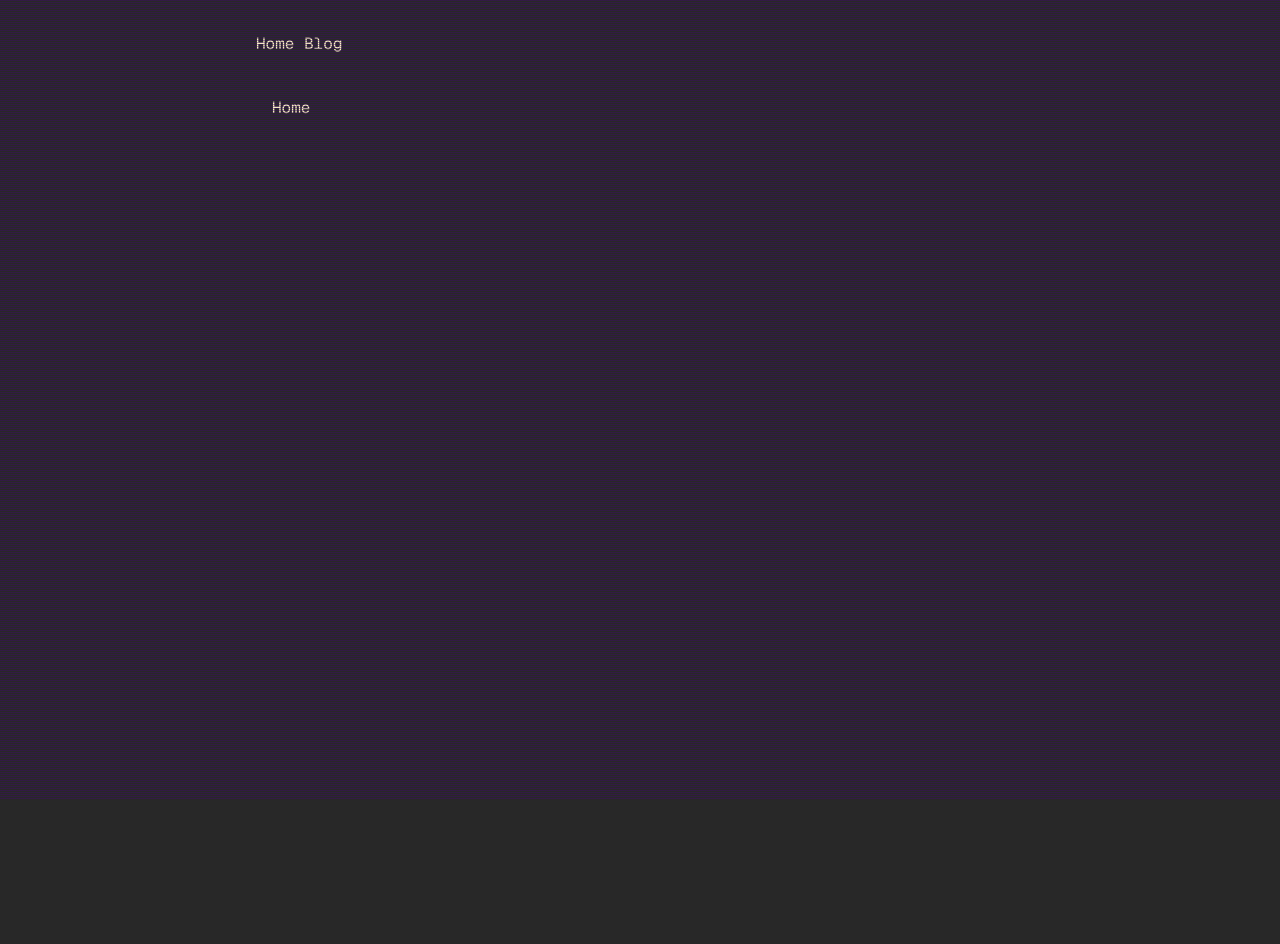
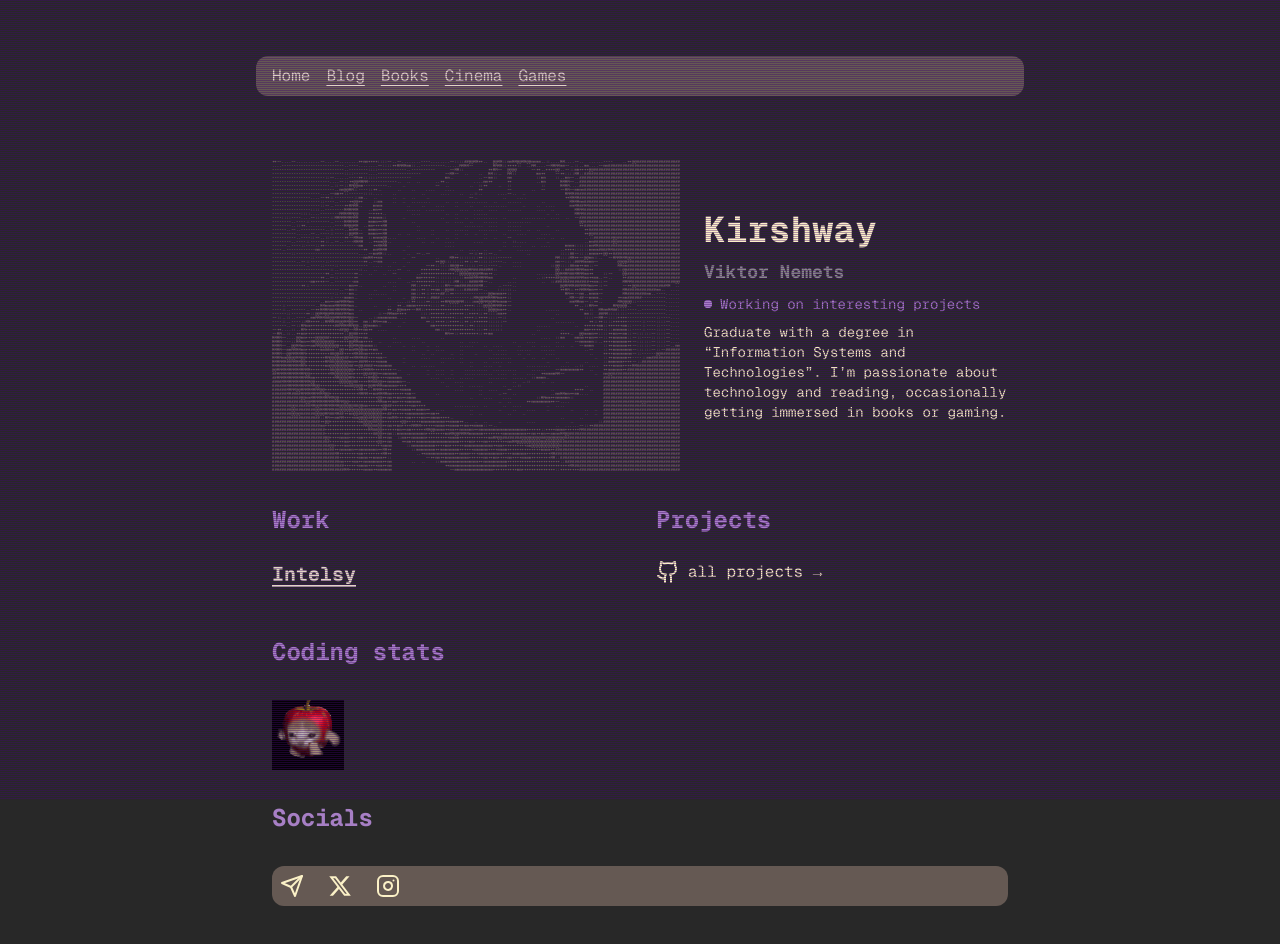
Before and after one commit to KirshWay/kirsh-about, an Astro site: page / in a window 1280 px wide. Before the commit the page ends 800 px from the top, so only its background shows below. Built offline with nearby package versions, Linux system fonts and the light colour scheme; Astro itself is replaced by a stand-in of ours.

Commit message:
feat: update of the homepage and styles
- Added Header component to improve navigation structure
- Updated the homepage content with the addition of sections about work, projects and social media
- Added new styles for links and animations

```diff
--- /dev/null
+++ b/src/components/AsciiImage.astro
@@ -0,0 +1,81 @@
+<pre
+  class="text-[#928374] text-[4px] leading-none font-mono whitespace-pre">
+++--....--..........--....--........++mm++++::::--..--........----........--::::##@@MM++..  @@MM::mmMM@@MM@@mmmm..::....MM....--..  ......----    ..++@@##################
+....--------------------------..----........--::::++MMMMmm::..----------......MMMM--        MMMM::++++::  ..MM....--MMMMmm--..::..mm....--mm##############################
+------------------------------..--------::::------------..----------      --MM::          ++MM--  @@@@      --++..++++@@..--::mm++++@@####################################
+------------------------------::::------....------------------          --MM--  ..    ..  MM::..  MM::        mm++    --++::::MM::########################################
+----------------------::--......----++::::::--------------              mm..          ..--mm::    mm          ::mm    ::..mm--..##########################################
+------------------------....--::++@@MMMM------------..  ..  ..      ..++..          ....mm++      ++          ..mm      MMMM--..##########################################
+------------------------..::--::MM@@mm----------..    ..            --  ..        ..  ::++    ..  ::            ::      MMMM....##########################################
+--------------------------..mm@@MM::----::++..      ..    ..    ....    ....          ++          --        ..  --      --MM--mmmm########################################
+--------------------....--mm++::------::::....    ..          ..      ....    ..  ..::..      ....--..  ..                MMMM############################################
+----------------....--++::--------::mm..  ..      ..  ..  ..    ..                --..          ..    ....                ++MMMM##########################################
+--------------------::----..----++@@++    ::mm    ..  ..  ........      ..  ..  ..........  ..    ......        ..          MMMMmm########################################
+--------------------::--..----++MMMM..    mmmm          ..    ..    ....    ..    ..    ..........      ..    ..  ....      mmMM##MM######################################
+----------------::::..--------MMMMMM    ..mm++          ......  ........      ....  ....  ....    ......      ....  ..        MMMM########################################
+------------::::....--------MMMMMM@@    --++++..          ....          ..  ..      ......                        ..  ..      MMMM########################################
+----::::----....--::----::MMMMMMMMMM    ++mmmm::      ..              ..    ..  ..  ..........  ..      ..........  ....  ..  --##########################################
+--------..----::--------..----MMMMMM    mmmm++MM          ..            ..  ....  ..    ......    ..........                    @@########################################
+--------..::++............----MM@@MM  ..mm++++MM            ..                  ........  ....    ......          ..            ++########################################
+------..--..----------..::----..mmMM..  mmmm++mm            ..    ..    ..  ......    ........    ......  ..  ..      ..          ++######################################
+----------......--..----::----::@@MM--  mmmm++MM    ..  ..        ..        ..  ..  ..  ..      ..    ....      ....              ++@@####################################
+----------..----::--..::------++--MMmm  ::mmmm@@....        ....    ..  ..  ..          ..  ..    --          ....  ..  ..        ..::########@@##########################
+--------..----::----++::..--..----MMMM  ..++mm@@..            ..  ..    ....        ....        ..  ::....        ..              ..mm########@@##########################
+------..----::----::++--------------mm    ++MMMM        ..              ....                    ..  ....    ..  ....      mmmm::::::mmMM##################################
+----..------------mm------------------++  mmMMMM      ..                      ..  ....  ..    ..      ......            ..++++::::::mmmm####MM############################
+--------::--------------------------....--mmMM::..      ..  --..--          ..    --::++::--..            ..            ::::##--::::mmmm++@@++############################
+----------------::--------------------mmMM++mm        ..  --        ..    MM++::::::::++::::::------                  MM::::MM++--@@mm::..  --MMMMMM@@####################
+----------..--::------::--------------++..--mm    ..    ..          ++@@::::::::++::++::::::----..  ....              mm--::::##MMmmmm--        @@@@######################
+--------------..----::----::------------  ....  ..    ..        --++::::::##@@++::::::--::----..    ....            ::@@::::##mm++mm::--        MMmm######################
+------------------------::..--------::..  ..    ....--  ..    ++++++++::::MM@@@@@@MM######MM::                        @@::####MMMMmm++          ::@@######################
+----------------------++..--------++..  ..    ..  --        ..++++++++++++++::@@@@@@@@MMmm++..                ........@@MMMM##MMMMmm++    ::--    @@######################
+--------------------++..--::------++                ..      mm++++++::::::::::::mm##MMMMMMmm        ..        ..::++++##@@@@####MMmm++mm..--..    ++######################
+----------------mm++++--..--------mm            ....    ..--++++++++::::::::MM::::####MM--..      ....          ..  ::##############++mm::--      MMMM##################@@
+------------++::----------------mm++..        ..  ..      MM::++++::::::MM--mm########MM..    ..----..                  @@MMMM##MMMMmm++::--      --++@@############MM  ..
+----------------------------..--mm::      ..      ..      mm::++::++mm::@@##::::######--..    ::::::..                  ++MM::++MMMMmm++--        MM############mm..  ....
+--------------------------::----mm..    ........          mm::++::++++##::++--------------@@mmmm++::                      MM++--mm..mmmm--        MM########mm..----......
+------::----------------::----mmmm..    ..      ..    ..  @@++++::####::----------::MM@@MMMMMMmm++::                      ..MM--##--mmmm..      ++mm######----------......
+--------------------..mm++mmMMMMmm                  ....::++::::++::::++MM@@@@MM::::mm@@MM@@MMmmmm--                        mmMMmm--::++..      MM@@@@::------------......
+----::------------..MMmmmmMMMMMMmm..      ..    ..  ++..mmmm++++++::::++::::::::++++::::@@@@MMMM++--                          ++..::MM++      MM@@@@..  ------------......
+----::..------..--++MMMM##MMMMMMmm  ..          ++..@@mm++--MM::++++++++++++++++++::::::::@@@@mm++..              ......        ++..::  MMmmMM##::::----..----------......
+------::------++::@@MM@@MM####MMmm          ::--MMmm++++      ::::++++++::++++++::++++::++::::mm++                    ..          mm::  ##MM::::::::----------------......
+--::..::..----..mmMMMM##@@MMMMMM@@--    ..::mmmmmmmm....      mm::++++++++++::::++++::++++::::--::                  ..            ::::--MM--::::++++------------::----....
+----::..----::MM++++::MMMM##@@MM@@++  mm::MM++mm..    ..        ++::++++::++++::++::++++++::::::--                    ........      ++::++::::++++++------::----::::--....
+------..--::MMmm++++++++++##MMMMMM@@..@@mmmm::      ..            mm++++++++++++::++::::::::::::              ......          ..  ++++++mm::++++++mm::----::----::----....
+--++....::..MM++++++++++++++##@@--MM++mm++  ....                    mm::::++++++++++::::++::::::              ..        ..        mm++++++::::mmmmmm::----::----::::--....
+--MM..::..++mm++++++++++++++++::@@##++++                                MM++::++++++++::++mm                ..          ++++..  @@mmmm++::::++mm++mm::--::::::--::::--....
+MMMM--....@@mm++++@@@@##++++++@@##@@++mm..        ..      ....        ..                                        ....  ::mm    mmmm++mm++--::++mmmmmm::--::----::::::--....
+MMMM----::MMmm++MM@@@@@@@@++++++@@MMmm++++  ..    ....        ..              ..  ....              ..    ....        ..      --mmmmmm::..++++mmmmmm++--::::::--::::--....
+MMMM--..@@MMmm++mmMM@@@@@@@@++++@@MM@@mmmm::    ..    ..  ..    ..  ..        ......    ..  ....      ..    ..  ....  ....  ..  --mmmm    ::++mmmmmm++--::::::--::::--..mm
+MMMM--mmMMMMmm++++++mm##mm::@@++mmMM@@mm++mm              ..    ..  ....      ..          ..  ....    ......    ......            ..--    ::++mmmmmmmm--::::::--::--######
+MMMM--@@MMMMMM++++++++++##@@##++++MM##mm++++++                ..  ..      ..  ..    ..      ......    ..  ..      ....              ..    ++++mmmmmmmm--::------@@########
+MMMMmm@@@@MM@@++++++++MM@@@@@@##++MMMM##++++mm--      ..      ....    ......  ..          ..........    ..  ..  ..    ..              ..  ::++mmmmmm++----::mm############
+MMMMMM##MMMM@@++++++++MM##@@@@@@mm++##MM++++mmmm      ..              ..      ..  ..    ..  ....  ..              ..      ..      ..      ::mmmmmm++++--::################
+MMMMMMMMMMMMMM++++++++mm@@@@@@@@##++@@####++mmmmmm        ..  ......              ..    ....  ..          ..........    ....  ..::  ....  ++++mmmm++++MM##################
+@@MMMMMMMMMMMMMM++++++++##@@@@@@@@++++MMMM++++++++--..          ..  ....  ..    ..........  ..........      ......    --mmmmmmmm++  ..    ++mmmmmm++######################
+##MMMMMMMMMMMM@@++++++++MM@@@@@@mm++++@@##@@++mmmmmm    ..      ..  ....  ..    ............  ....  ..    ....  ++mmmmMM--            ..  mm@@############################
+##MMMMMMMMMMMMMMmm++++++++MM@@@@MM++++++MM@@++++mmmmmm            ....  ....  ......      ........  ......  ::mmmm..                      ################################
+####MMMMMMMMMMMM@@++++++++++@@@@@@##++++MM##@@++mmmmmm--..            ..    ....          ..        ..  ..::    ..  ..                    ################################
+######MMMMMMMMMMMM@@++++++++++mm##@@@@++@@MMMMmmmmmm++++                ..    ..  ......        ..  ..::                          ..      ################################
+######MMMM@@MMMMMMMM@@++++++++++++++MM++::MMMM++++++++mmmm                  ....      ..  ....    --                ..        ++++  ..    ################################
+######MM####MMMMMMMMMM@@++++++++++++MMMM++mmMMMMmm++++++mm--        ..                ..      ..--  ..              ..mmMMmm++mm....      ################################
+############@@mmMMMMMMMMMM@@++++++++++++++++@@++mm++mm++mmmm                      ..    ....    ....          ::MMmm++mmmmmm::            ################################
+##############@@MMMMMMMMMMMMMM@@++++++++++++MMmm++mm++++mmmmmm                                ..  ..      ++mmmmmmmm++--....              ################@@##############
+########@@######MM@@MMMMMMMM@@@@@@##@@mm++++++@@##++++++++mm++++            ..........  ..      ..  ....          ..  ....                ################################
+########@@########@@MMMMMM##@@@@@@@@@@@@@@@@@@MM++mm++mmmm++mmmm++  ....          ..          ..    ..    ....    ..        ..    ..  ..  ################################
+########@@@@######@@@@MM##MM##++mm@@##@@@@@@@@++##++++++mmmmmmmm++mm++            ..  ..          ..    ..                        ..  ..  ################################
+####################::MM++mmMM++++mm@@@@##@@@@++mmMM++++mm++++mm++mmmm++++..                                            ..      ..        ################################
+####################++@@++++++++++++mm@@@@##@@++++++++@@++++++mmmmmmmmmm++mmmm++..  ..  ..    ..          ....              ..          ::################################
+####################mm++++++++++++++++MM@@##@@++mm++mm++++MMMM++++++mmmm++mmmm++mm++mmmm::--..                        ..  ......--::++####################################
+######################++++++++++++++++++MM##@@++++++mm++mm++++++MM@@mmmm++mm++mmmmmm++mmmmmmmmmmmmmmmmmmmm++++++::++++mmmm++++++MM########################################
+######################++++++++mm++++++++++##@@++mm::mmmmmmmmmmmm++++++++mmMM@@MMMMmmmmmm++++++++mmmmmmmmmm++mm++mm++mmmmMM@@##############################################
+######################@@++++mmmm++++mm++++++##++mm  ::mm++mmmmmm++++++++++mmmm++++++++++++mmMM@@########@@@@@@@@##@@@@@@@@################################################
+########################++++++mm++++++++++++@@++mm    ++mm++mmmmmmmmmmmmmmmmmm++++mm++++mm++++++++mmMM@@@@@@@@@@@@@@@@@@##################################################
+########################@@++++mm++++++++++++++mmmm      ::mmmmmmmmmm++++mm++++++mmmmmmmmmmmm++mm++++++++++mm@@@@@@@@@@@@##################################################
+##########################++mmmmmm++mmmmmmmm++MM++        ::mmmmmmmm++mmmmmmmm++++++mmmmmm++++mmmm++++++++++++++mmmm++####################################################
+##########################MM++++++++mm++++++++MM++          ..++mmmmmmmmmmmm++mmmm++++mmmmmmmmmm++++mmmmmm++++++++++MM####################################################
+############################++++++++mmmm++mmmm++::              --++mm++mmmmmmmmmm++++++mm++mm++++mm++++mmmm++++++++MM::##################################################
+############################mm++++mm++mmmmmmmm++mm        ..  ..    ::mmmmmmmmmmmmmmmm++mmmmmmmmmm++++++++++++++++++++++::################################################
+##############################++++++mmmm++++mm++mm                      ++mmmmmmmmmmmmmmmmmmmmmmmm++++++++++++++++++++++++++MM############################################
+##############################MM++++++mmmm++mmmmmm                        --mmmmmmmmmmmmmmmm++++++++++mm++++++++++++++::++++++++##########################################
+</pre>
--- /dev/null
+++ b/src/components/Header.astro
@@ -0,0 +1,34 @@
+---
+import { getUrl } from "../utils";
+
+const currentUrl = Astro.url.pathname;
+
+const navLinks = [
+  { href: getUrl(""), label: "Home" },
+  { href: getUrl("blog"), label: "Blog" },
+  { href: getUrl("books"), label: "Books" },
+  { href: getUrl("cinema"), label: "Cinema" },
+  { href: getUrl("games"), label: "Games" },
+];
+---
+
+<header class="py-6">
+  <nav
+    class="container mx-auto px-4 py-2 flex justify-between bg-[#655953] rounded-xl"
+  >
+    <ul class="flex items-center gap-4 list-none">
+      {
+        navLinks.map((link) => (
+          <li>
+            <a
+              href={link.href}
+              class={`link-style ${link.href === currentUrl ? "no-underline" : ""}`}
+            >
+              {link.label}
+            </a>
+          </li>
+        ))
+      }
+    </ul>
+  </nav>
+</header>
--- a/src/layouts/main.astro
+++ b/src/layouts/main.astro
@@ -3,7 +3,10 @@ import "@fontsource/geist-mono/400.css";
 import "@fontsource/geist-mono/700.css";
 import "@fontsource/jetbrains-mono/400.css";
 import "@fontsource/jetbrains-mono/700.css";
+
 import "../styles/global.css";
+
+import Header from "../components/Header.astro";
 
 import { getUrl } from "../utils";
 
@@ -19,10 +22,7 @@ const { content } = Astro.props;
     <title>{content.title}</title>
   </head>
   <body>
-    <header>
-      <a href={getUrl("")}>Home</a>
-      <a href={getUrl("blog")}>Blog</a>
-    </header>
+    <Header />
 
     <slot />
   </body>
--- /dev/null
+++ b/src/pages/books/index.astro
@@ -0,0 +1,11 @@
+---
+import Layout from "../../layouts/main.astro";
+---
+
+<Layout content={{ title: "Books | Kirshway" }}>
+  <main class="flex-auto min-w-0 mt-6 flex flex-col px-2 md:px-0">
+    <div class="container mx-auto p-4 grow">
+      <h1>Books</h1>
+    </div>
+  </main>
+</Layout>
--- /dev/null
+++ b/src/pages/cinema/index.astro
@@ -0,0 +1,11 @@
+---
+import Layout from "../../layouts/main.astro";
+---
+
+<Layout content={{ title: "Cinema | Kirshway" }}>
+  <main class="flex-auto min-w-0 mt-6 flex flex-col px-2 md:px-0">
+    <div class="container mx-auto p-4 grow">
+      <h1>Cinema</h1>
+    </div>
+  </main>
+</Layout>
--- /dev/null
+++ b/src/pages/games/index.astro
@@ -0,0 +1,11 @@
+---
+import Layout from "../../layouts/main.astro";
+---
+
+<Layout content={{ title: "Games | Kirshway" }}>
+  <main class="flex-auto min-w-0 mt-6 flex flex-col px-2 md:px-0">
+    <div class="container mx-auto p-4 grow">
+      <h1>Games</h1>
+    </div>
+  </main>
+</Layout>
--- a/src/pages/index.astro
+++ b/src/pages/index.astro
@@ -1,11 +1,115 @@
 ---
+import { Image } from "astro:assets";
+import GithubIcon from "../assets/icons/github.svg";
+import InstagramIcon from "../assets/icons/instagram.svg";
+import TelegramIcon from "../assets/icons/telegram.svg";
+import XIcon from "../assets/icons/x.svg";
+
+import AsciiImage from "../components/AsciiImage.astro";
 import Layout from "../layouts/main.astro";
+
+import { getUrl } from "../utils";
 ---
 
 <Layout content={{ title: "Kirshway" }}>
   <main class="flex-auto min-w-0 mt-6 flex flex-col px-2 md:px-0">
     <div class="container mx-auto p-4 grow">
-      <h1>Home</h1>
+      <section class="gap-6 flex flex-col items-center sm:flex-row">
+        <AsciiImage />
+        <div class="flex flex-col gap-2">
+          <h1 class="text-4xl font-bold">Kirshway</h1>
+          <p class="text-lg font-semibold text-[#888]">Viktor Nemets</p>
+
+          <div class="flex items-center gap-2">
+            <span class="relative flex h-2 w-2">
+              <span
+                class="animate-ping absolute inline-flex h-full w-full rounded-full bg-[#a77fc5] opacity-75"
+              ></span>
+              <span
+                class="relative inline-flex rounded-full h-2 w-2 bg-[#a77fc5]"
+              ></span>
+            </span>
+            <p class="text-[#a77fc5] text-sm">
+              Working on interesting projects
+            </p>
+          </div>
+
+          <p class="text-sm">
+            Graduate with a degree in “Information Systems and Technologies”.
+            I’m passionate about technology and reading, occasionally getting
+            immersed in books or gaming.
+          </p>
+        </div>
+      </section>
+
+      <div class="my-8 grid grid-cols-1 gap-8 md:grid-cols-2">
+        <section>
+          <p class="text-2xl font-semibold mb-6 text-[#a77fc5]">Work</p>
+          <div class="mb-4">
+            <a
+              href="https://intelsy.ru/"
+              class="text-xl font-semibold link-style"
+              target="_blank"
+              rel="noopener noreferrer"
+            >
+              Intelsy
+            </a>
+          </div>
+        </section>
+
+        <section>
+          <p class="text-2xl font-semibold mb-6 text-[#a77fc5]">Projects</p>
+          <a
+            href="https://github.com/KirshWay"
+            target="_blank"
+            rel="noopener noreferrer"
+          >
+            <span class="flex gap-2 items-center">
+              <GithubIcon width="24" height="24" />
+              all projects →
+            </span>
+          </a>
+        </section>
+      </div>
+
+      <section class="flex flex-col gap-2 my-8">
+        <p class="text-2xl font-semibold mb-6 text-[#a77fc5]">Coding stats</p>
+        <Image width={72} height={72} src={getUrl("meme.gif")} alt="meme" />
+      </section>
+
+      <section class="flex flex-col gap-2 my-8">
+        <p class="text-2xl font-semibold mb-6 text-[#a77fc5]">Socials</p>
+
+        <ul class="flex gap-6 p-2 bg-[#655953] rounded-xl">
+          <li>
+            <a
+              href="https://t.me/KirshWay"
+              target="_blank"
+              rel="noopener noreferrer"
+            >
+              <TelegramIcon width="24" height="24" />
+            </a>
+          </li>
+          <li>
+            <a
+              href="https://x.com/NemetsViktor"
+              target="_blank"
+              rel="noopener noreferrer"
+            >
+              <XIcon width="24" height="24" />
+            </a>
+          </li>
+          <li>
+            <a
+              href="https://www.instagram.com/kirshway/"
+              target="_blank"
+              rel="noopener noreferrer"
+            >
+              <InstagramIcon width="24" height="24" />
+            </a>
+          </li>
+        </ul>
+      </section>
     </div>
   </main>
 </Layout>
--- a/src/styles/global.css
+++ b/src/styles/global.css
@@ -10,6 +10,14 @@ code, pre {
 
 body {
   @apply antialiased max-w-3xl mt-8 mx-auto text-[#fbf1c7] bg-[#282828];
+}
+
+.link-style {
+  @apply underline underline-offset-4 text-[#e0d6c3] transition-colors duration-200 hover:text-[#a18fc6];
+}
+
+a.no-underline {
+  @apply no-underline;
 }
 
 body::after {
@@ -25,3 +33,10 @@ body::after {
   pointer-events: none;
   z-index: 9999;
 }
+
+@keyframes ping {
+  75%, 100% {
+    transform: scale(2);
+    opacity: 0;
+  }
+}
```
Also changed, not shown: public/meme.gif (added), src/assets/icons/github.svg (added), src/assets/icons/instagram.svg (added), src/assets/icons/telegram.svg (added), src/assets/icons/x.svg (added).
